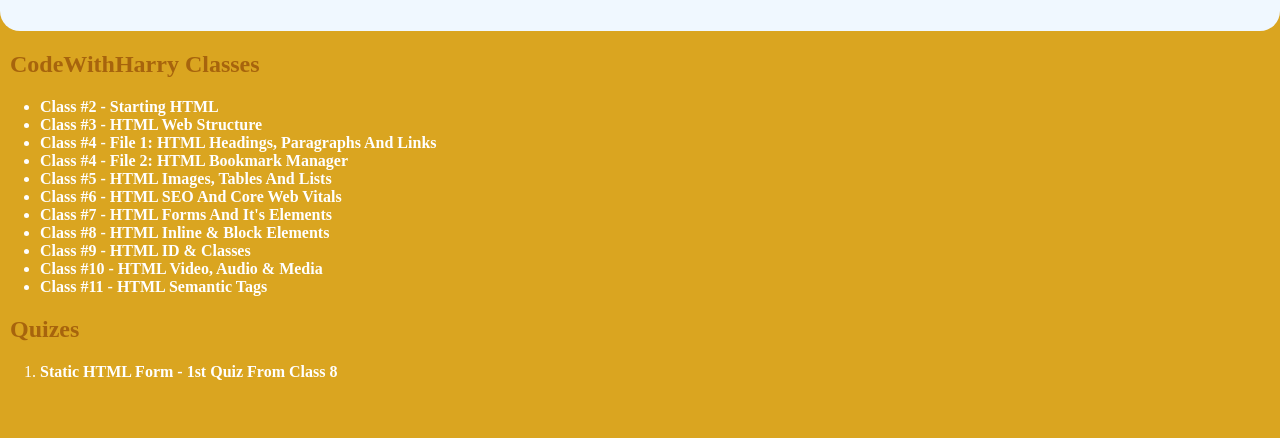
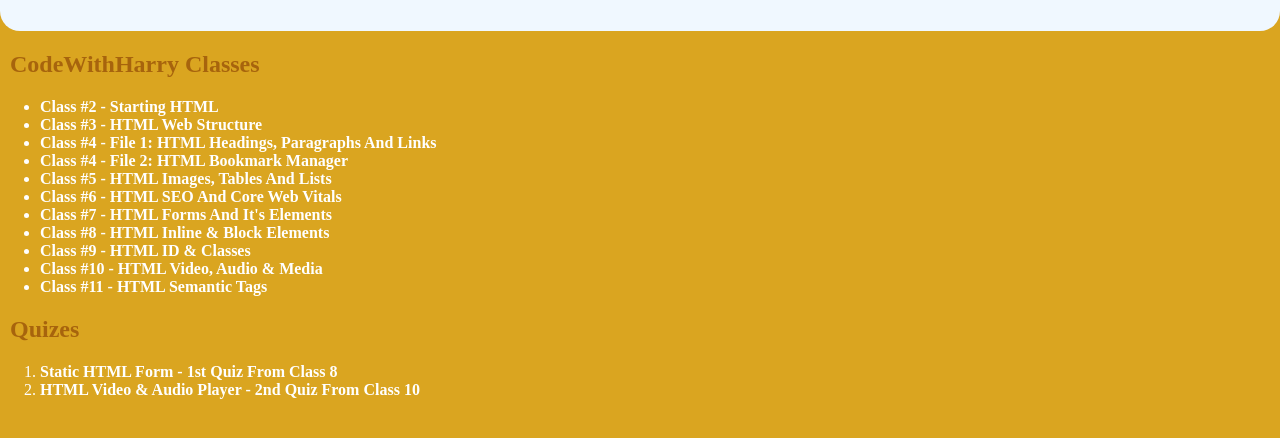
Before and after one commit to MuhammadHassan510/Sigma_Web_Dev_Course, a plain HTML site: page index.html in a window 1280 px wide. Shown: the part 74-512 px from the top of the page. Drawn offline with Linux system fonts and the light colour scheme.

Commit message:
New Quiz
New Class 10 Quiz Added HTML Video & Audio Player.

```diff
--- a/index.html
+++ b/index.html
@@ -85,6 +85,7 @@
         <aside>
             <ol>
                 <li><a href="https://muhammadhassan510.github.io/Static_HTML_Form_Quick_Quiz/">Static HTML Form - 1st Quiz From Class 8</a></li>
+                <li><a href="https://muhammadhassan510.github.io/HTML_Video_Audio_Player/">HTML Video & Audio Player - 2nd Quiz From Class 10</a></li>
             </ol>
         </aside>
     </section>
```
